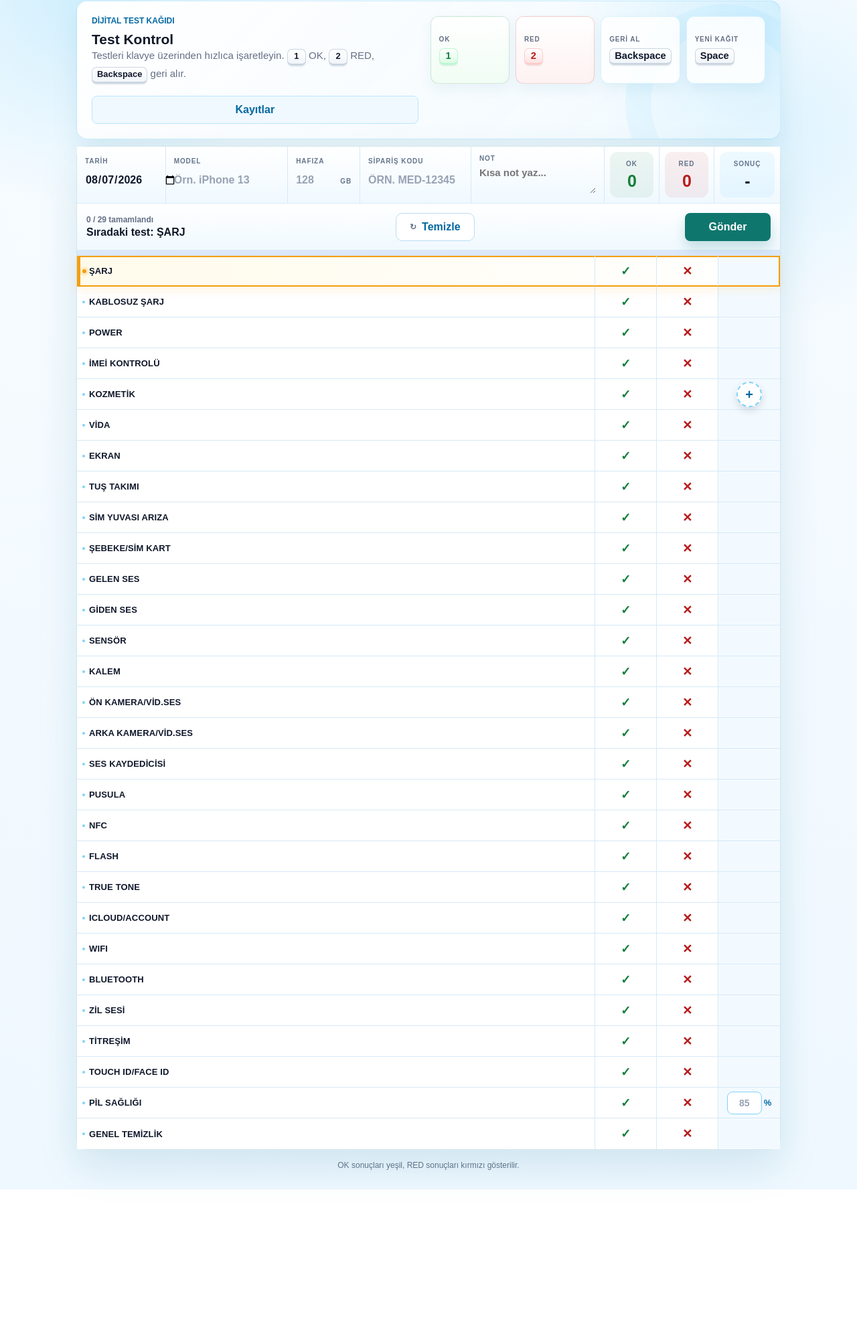
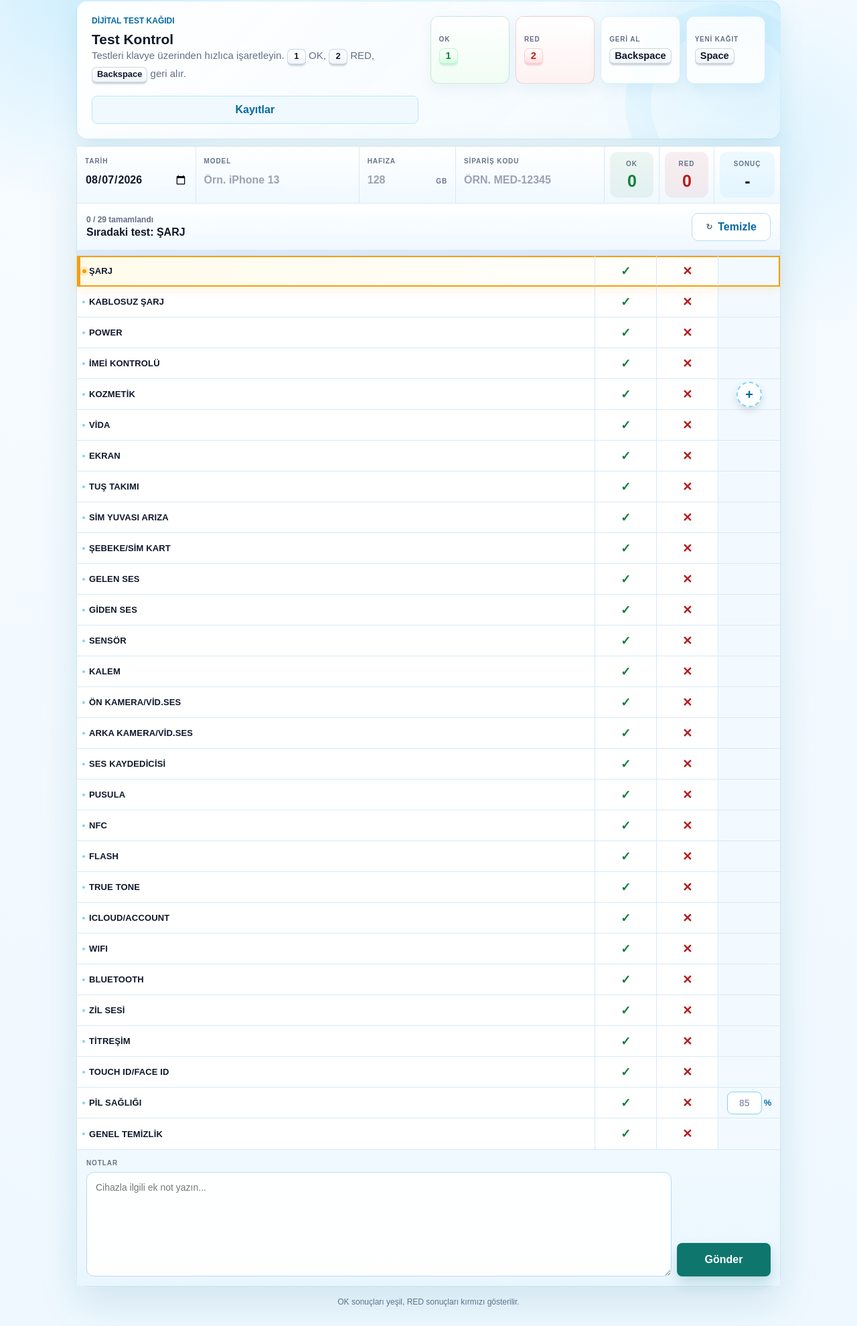
Before and after one commit to seymenaycicek-max/form-no-sorgu-paneli, a website: page public/test.html in a window 1280 px wide. Shown: the part 23-2003 px from the top of the page at 67% size. Before the commit the page ends 1799 px from the top, so only its background shows below. Drawn offline with Linux system fonts and the light colour scheme.

Commit message:
Move test notes and submit button to bottom

```diff
--- a/api/test-records.js
+++ b/api/test-records.js
@@ -121,7 +121,7 @@ function normalizeRecord(body = {}) {
     model: cleanText(body.model),
     gb: cleanText(body.gb),
     orderCode: cleanText(body.orderCode),
-    note: cleanText(body.note),
+    note: cleanLongText(body.note),
     finalStatus: redCount > 0 ? 'red' : 'ok',
     okCount,
     redCount,
@@ -131,6 +131,10 @@ function normalizeRecord(body = {}) {
 
 function cleanText(value) {
   return String(value || '').trim().slice(0, 500);
+}
+
+function cleanLongText(value) {
+  return String(value || '').trim();
 }
 
 function cleanResult(value) {
--- a/public/service-worker.js
+++ b/public/service-worker.js
@@ -1,4 +1,4 @@
-const CACHE_NAME = 'hb-kalite-kontrol-v5';
+const CACHE_NAME = 'hb-kalite-kontrol-v6';
 const APP_SHELL = [
   '/',
   '/test',
--- a/public/styles.css
+++ b/public/styles.css
@@ -278,6 +278,28 @@
   display: grid;
 }
 
+.bottom-note-area {
+  display: grid;
+  grid-template-columns: minmax(0, 1fr) auto;
+  gap: 12px;
+  align-items: end;
+}
+
+.bottom-note-area > span {
+  grid-column: 1 / -1;
+}
+
+.bottom-note-area textarea {
+  min-height: 120px;
+  resize: vertical;
+}
+
+.bottom-send-button {
+  min-width: 140px;
+  min-height: 52px;
+  padding: 0 22px;
+}
+
 @media (max-width: 760px) {
   .records-header {
     align-items: stretch;
@@ -1978,7 +2000,7 @@ kbd {
 }
 
 .test-top-grid {
-  grid-template-columns: minmax(130px, 0.8fr) minmax(180px, 1.1fr) minmax(100px, 0.65fr) minmax(150px, 1fr) minmax(190px, 1.2fr) 82px 82px 98px;
+  grid-template-columns: minmax(130px, 0.8fr) minmax(180px, 1.1fr) minmax(100px, 0.65fr) minmax(150px, 1fr) 82px 82px 98px;
   border-bottom-color: var(--test-line);
   background:
     linear-gradient(180deg, rgba(255, 255, 255, 0.98), rgba(248, 250, 252, 0.98));
--- a/public/test.html
+++ b/public/test.html
@@ -231,14 +231,14 @@
             </label>
 
             <label
-              class="test-field test-note-field"
-              for="testNote"
+              class="test-field test-note-field hidden-old-test-note"
+              for="oldTopTestNote"
             >
               <span>Not</span>
 
               <textarea
-                id="testNote"
-                name="testNote"
+                id="oldTopTestNote"
+                name="oldTopTestNote"
                 rows="2"
                 placeholder="Kısa not yaz..."
                 autocomplete="off"
@@ -320,9 +320,9 @@
             </button>
 
             <button
-              class="primary-button send-test-button"
+              class="primary-button send-test-button hidden-old-test-note"
               type="button"
-              id="sendButton"
+              id="oldSendButton"
               aria-controls="testTable"
             >
               Gönder
@@ -349,19 +349,28 @@
           ></div>
 
           <label
-            class="test-note hidden-old-test-note"
+            class="test-note visible-test-note bottom-note-area"
             for="testNote"
           >
             <span>Notlar</span>
 
             <textarea
-              id="oldTestNote"
-              name="oldTestNote"
-              rows="4"
+              id="testNote"
+              name="testNote"
+              rows="6"
               placeholder="Cihazla ilgili ek not yazın..."
               autocomplete="off"
               spellcheck="false"
             ></textarea>
+
+            <button
+              class="primary-button send-test-button bottom-send-button"
+              type="button"
+              id="sendButton"
+              aria-controls="testTable"
+            >
+              Gönder
+            </button>
           </label>
 
           <!--
```
